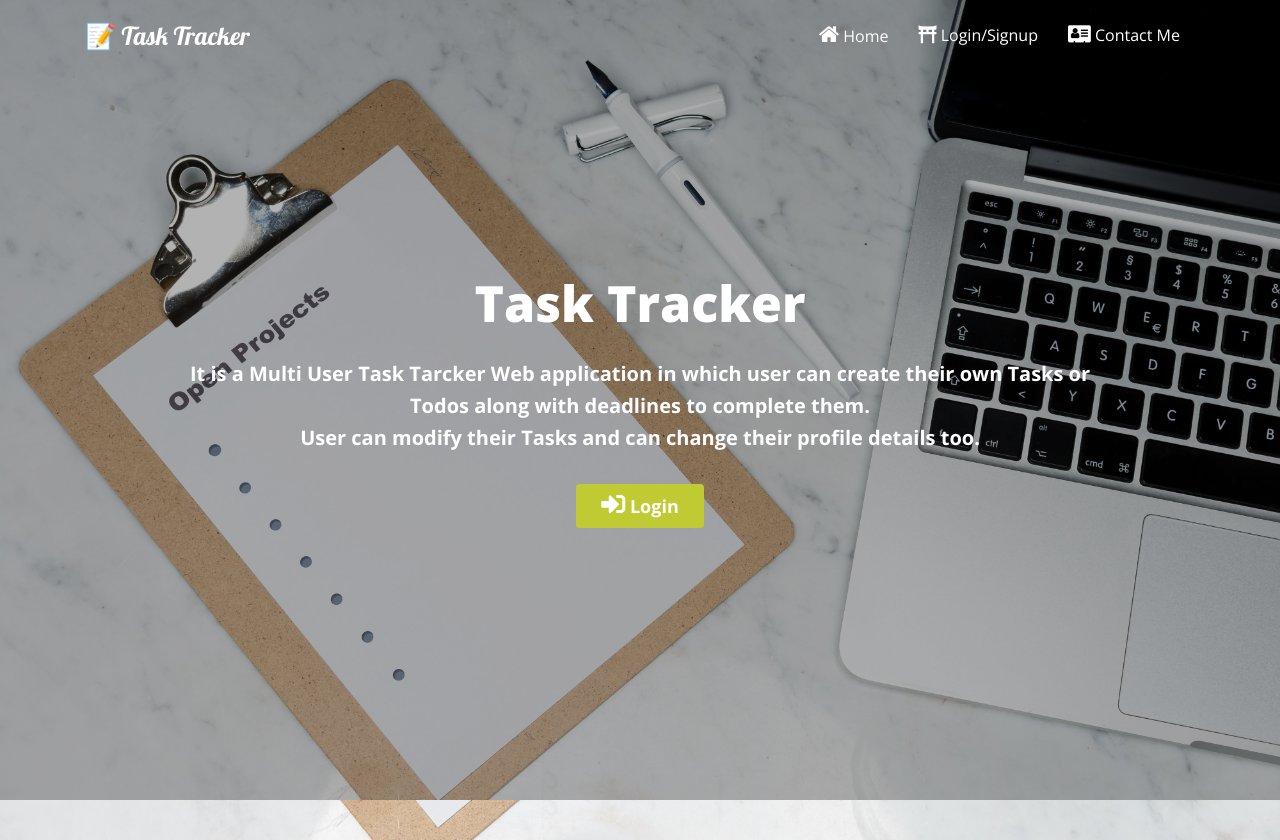
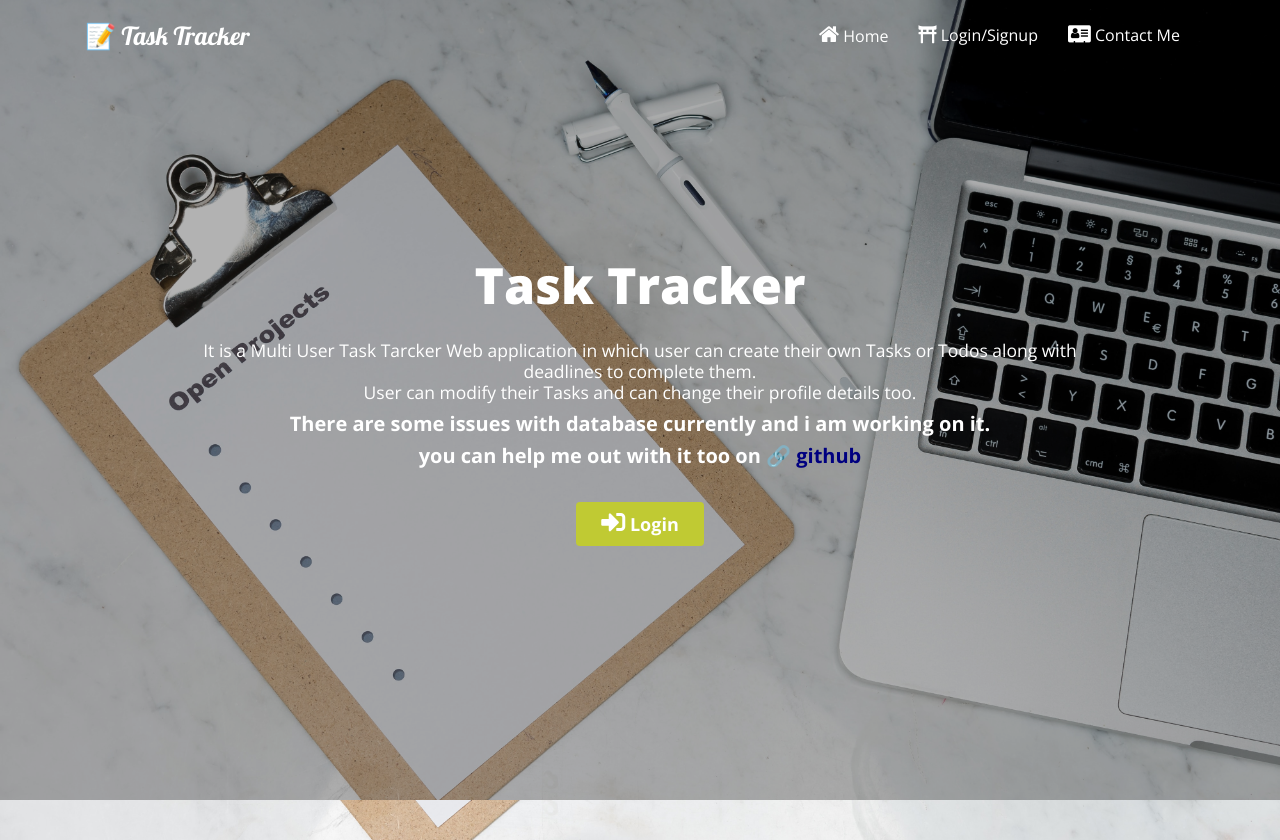
Before and after one commit to fadingreality1/Multi-user-Task-tracker-webapp-using-django, a Django app: page / in a window 1280 px wide. Shown: the top 840 px of the page. Run offline with Django 4.2, Linux system fonts and the light colour scheme; some libraries are stand-ins or nearby versions.

Commit message:
Update home.html

```diff
--- a/templates/home.html
+++ b/templates/home.html
@@ -7,9 +7,11 @@
 		<h1>👋 Hello {{request.user.first_name}},</h1>
 		{% endif %}
 		<h1>Task Tracker</h1>
-		<p>
+		<h3>
 			It is a Multi User Task Tarcker Web application in which user can create their own Tasks or Todos along with deadlines to complete them.<br>
 			User can modify their Tasks and can change their profile details too.
+		</h3>
+		<p>There are some issues with database currently and i am working on it.<br>you can help me out with it too on <a style="color: navy" href="https://github.com/fadingreality1/Multi-user-Task-tracker-webapp-using-django/">🔗 github</a>
 		</p>
 		{% if request.user.is_authenticated %}
 		<a href="{% url 'neohome' %}" class="button button-primary"><i class="fas fa-laptop" style='font-size:18px'></i> My Tasks</a>
```
